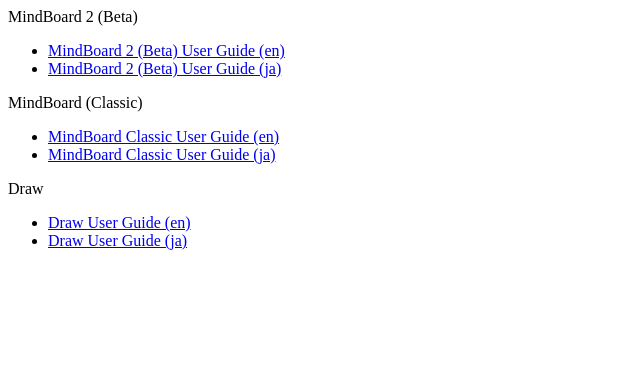
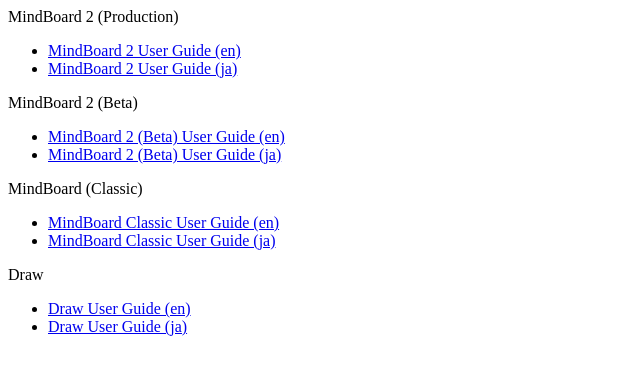
Before and after one commit to mindboard/mindboard.github.io, a plain HTML site: page index.html in a window 1280 px wide. Shown: the whole page, without its empty margins (0-640 px from the left). Drawn offline with Linux system fonts and the light colour scheme.

Commit message:
added mb 2 ug.

```diff
--- a/index.html
+++ b/index.html
@@ -3,6 +3,11 @@
 <title>MindBoard User Guide</title>
 </head>
 <body></p>
+<p>MindBoard 2 (Production)</p>
+<ul>
+<li><a href="https://mindboard.github.io/mb-2-docs/">MindBoard 2 User Guide (en)</a></li>
+<li><a href="https://mindboard.github.io/mb-2-docs-ja/">MindBoard 2 User Guide (ja)</a></li>
+</ul>
 <p>MindBoard 2 (Beta)</p>
 <ul>
 <li><a href="https://mindboard.github.io/mb-2-beta-docs/">MindBoard 2 (Beta) User Guide (en)</a></li>
```
Also changed, not shown: 1 other file.
